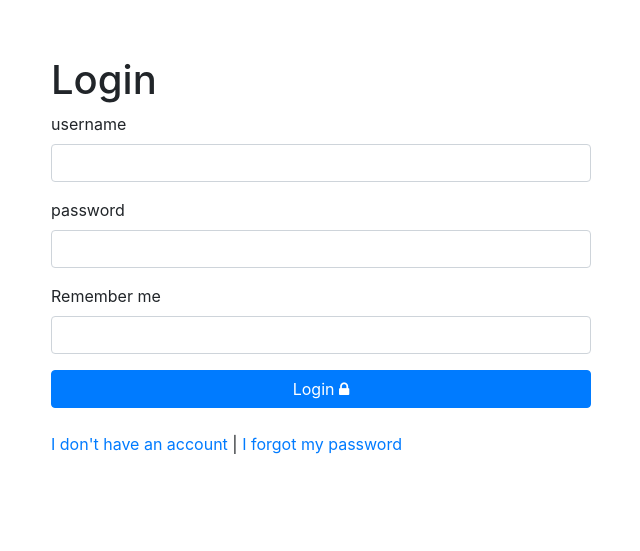
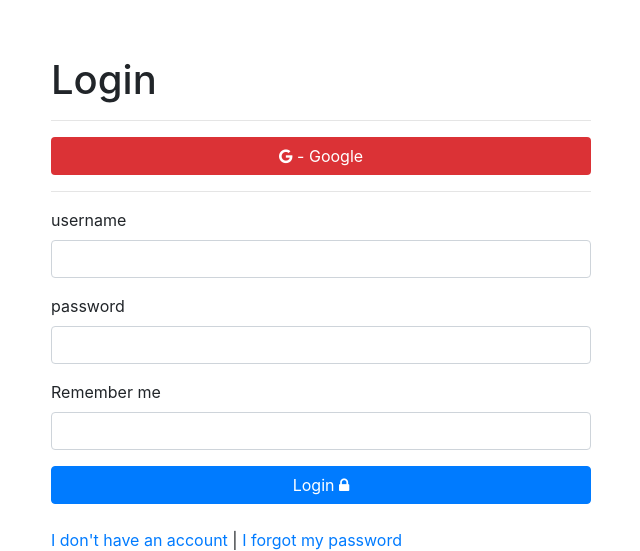
Before and after one commit to giorgiopagnoni/symfony4-user, a Symfony app: template templates/user/security/login.html.twig in a window 1280 px wide. Shown: the part 56-607 px from the top of the page, without its empty margins (319-959 px from the left). Run offline with Twig, Linux system fonts and the light colour scheme; the template is opened without the code that fills it, so the values that code supplies are empty; form fields are guessed from the names that the template uses; some libraries are stand-ins or nearby versions.

Commit message:
move google button to login page

```diff
--- a/templates/user/security/login.html.twig
+++ b/templates/user/security/login.html.twig
@@ -5,6 +5,13 @@
         <div class="row justify-content-center">
             <div class="col-md-6">
                 <h1>{{ 'user.login'|trans }}</h1>
+
+                <hr>
+                <a href="{{ path('security_connect_google') }}" class="btn btn-default btn-block connect-with-google">
+                    <i class="fa fa-google" aria-hidden="true"></i> -
+                    Google</a>
+                <hr>
+
                 {% if error %}
                     <div class="alert alert-danger">
                         {{ error.messageKey|trans(error.messageData, 'security') }}
```
Also changed, not shown: templates/user/register.html.twig (+0 -7 lines).
